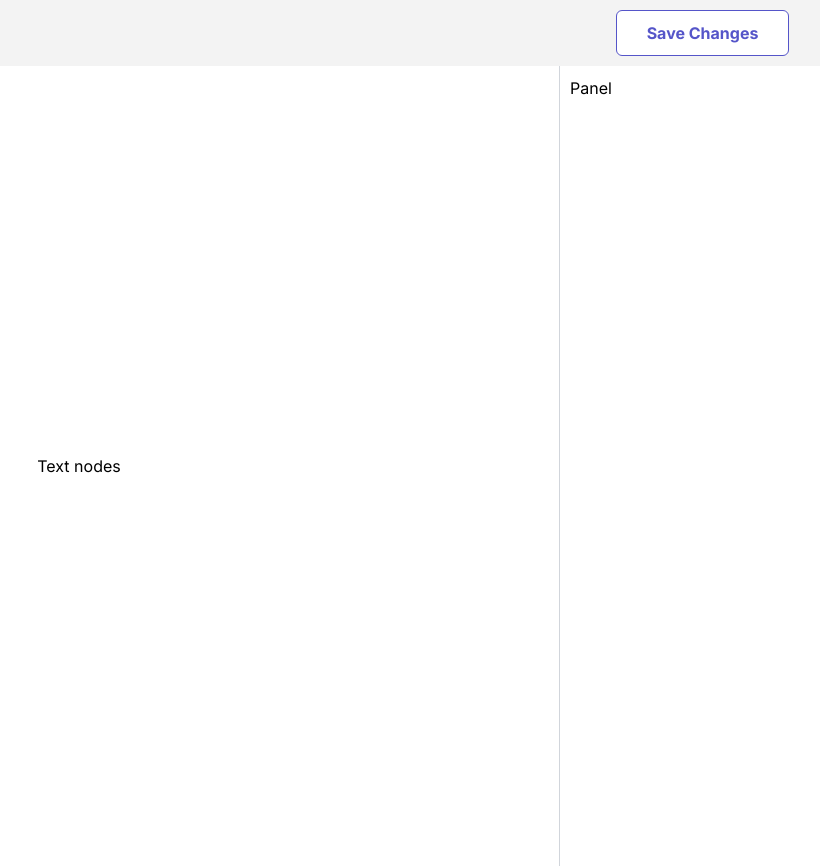
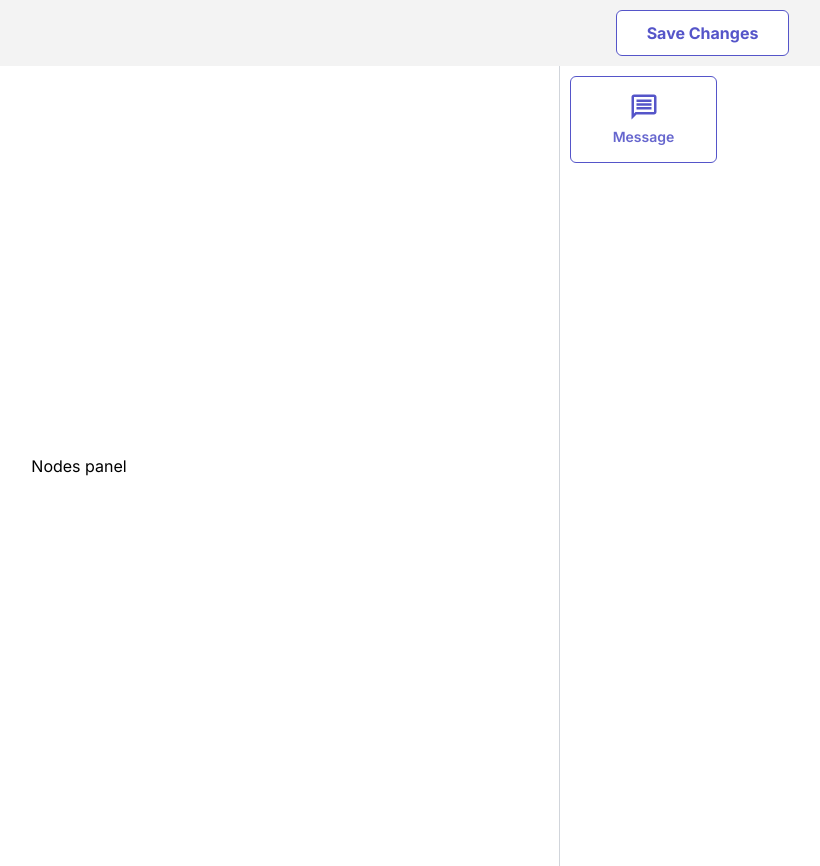
Before and after one commit to Fahad-Ahammed/chatbot-flow-builder, a Next.js app: page / in a window 1280 px wide. Shown: the whole page, without its empty margins (401-1221 px from the left). Built offline with nearby package versions, Linux system fonts and the light colour scheme.

Commit message:
add react-icons package and create message component and update folder structure

```diff
--- /dev/null
+++ b/src/app/components/messages/index.tsx
@@ -0,0 +1,16 @@
+"use client";
+
+const Index = (props: any) => {
+  return (
+    <div
+      onClick={() => console.log("clicked")}
+      draggable={true}
+      className="border border-[#5555c9] h-fit w-full flex flex-col gap-y-[5px] py-[15px] rounded-md justify-center items-center cursor-pointer"
+    >
+      {props.icon}
+      <p className="text-sm text-[#5555c9]/90 font-semibold">{props.title}</p>
+    </div>
+  );
+};
+
+export default Index;
--- /dev/null
+++ b/src/app/components/nodes/text-node/index.tsx
@@ -0,0 +1,7 @@
+const Index = () => {
+  return (
+    <div>Index</div>
+  )
+}
+
+export default Index
--- a/src/app/components/panel/index.tsx
+++ /dev/null
@@ -1,9 +0,0 @@
-import React from 'react'
-
-const Index = () => {
-  return (
-    <div className='w-[25%] bg-white p-[10px] border-l border-gray-300 h-screen ' >Panel</div>
-  )
-}
-
-export default Index
--- a/src/app/page.tsx
+++ b/src/app/page.tsx
@@ -1,5 +1,5 @@
 import Home from "@/app/templates/home"
-import Nav from "./components/Nav";
+import Nav from "./components/nav";
 
 export default function Index() {
   return (
--- a/src/app/templates/home/index.tsx
+++ b/src/app/templates/home/index.tsx
@@ -1,12 +1,11 @@
-import Panel from "@/app/components/panel"
+import SettingsPanel from "./panels/settings"
+import NodesPanel from "./panels/nodes"
 
 const Index = () => {
   return (
     <div className='flex' >
-        <div className='w-[75%] h-screen flex justify-center items-center ' >
-            Text nodes
-        </div>
-        <Panel/>
+       <NodesPanel/>
+        <SettingsPanel/>
     </div>
   )
 }
--- /dev/null
+++ b/src/app/templates/home/panels/nodes/index.tsx
@@ -0,0 +1,15 @@
+"use client";
+
+const Index = () => {
+  return (
+    <div
+      onDragOver={(e: any) => e.preventDefault()}
+      onDrop={() => alert("dropped")}
+      className="w-[75%] h-screen flex justify-center items-center "
+    >
+      Nodes panel
+    </div>
+  );
+};
+
+export default Index;
--- /dev/null
+++ b/src/app/templates/home/panels/settings/index.tsx
@@ -0,0 +1,18 @@
+import Message from "@/app/components/messages";
+import { MdOutlineMessage } from "react-icons/md";
+
+const Index = () => {
+  return (
+    <div className="w-[25%] p-[10px] border-l border-gray-300 h-screen">
+      <div className=" bg-white grid grid-cols-1 lg:grid-cols-2 gap-[5px]  ">
+        <Message
+          type="text"
+          title="Message"
+          icon={<MdOutlineMessage size={30} color="#5555c9"/>}
+        />
+      </div>
+    </div>
+  );
+};
+
+export default Index;
```
Also changed, not shown: package.json (+6 -5 lines), src/app/components/nav/index.tsx (renamed from src/app/components/Nav/index.tsx), 1 other file (tests, documents, lock files or other folders).
